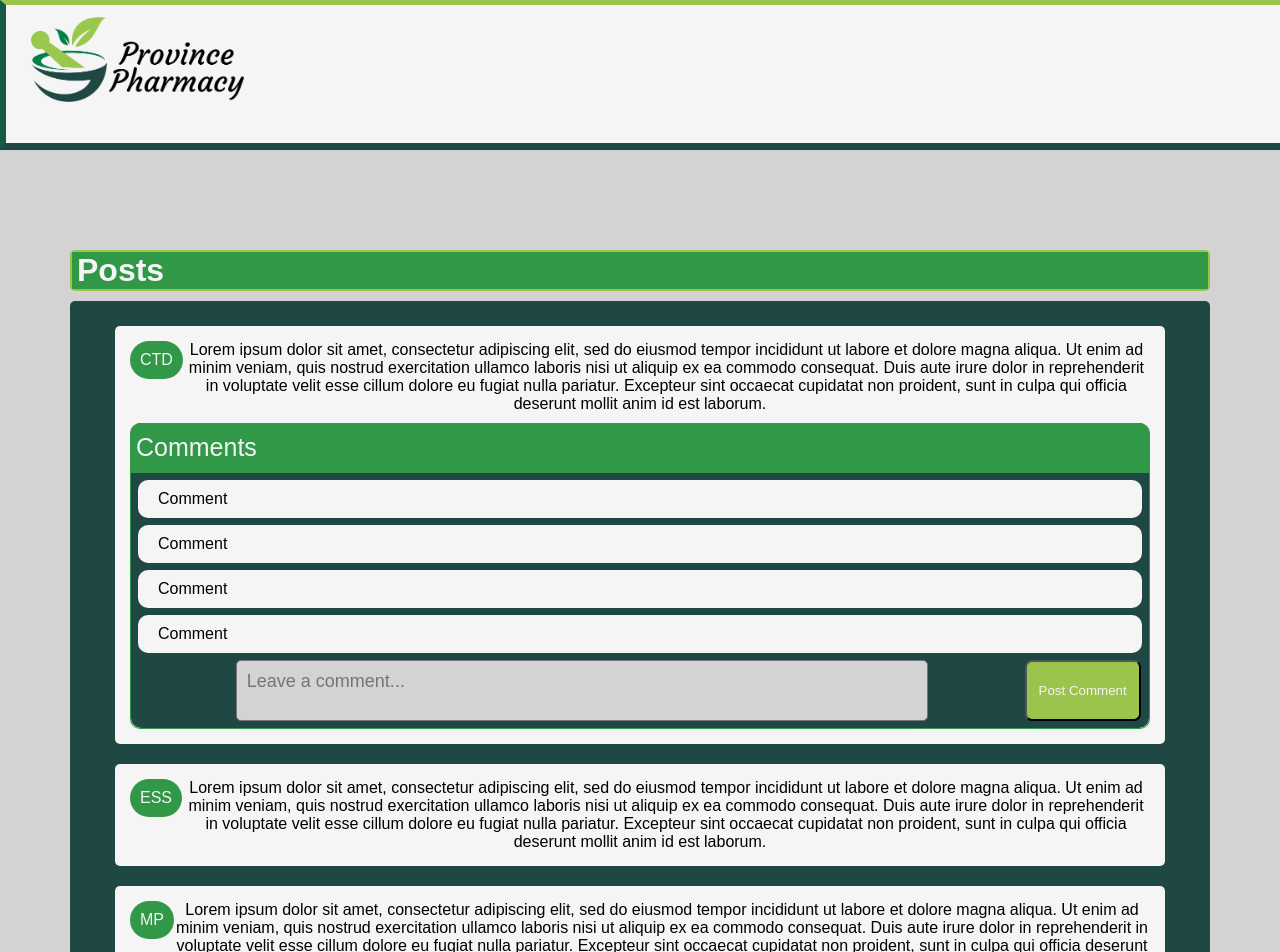
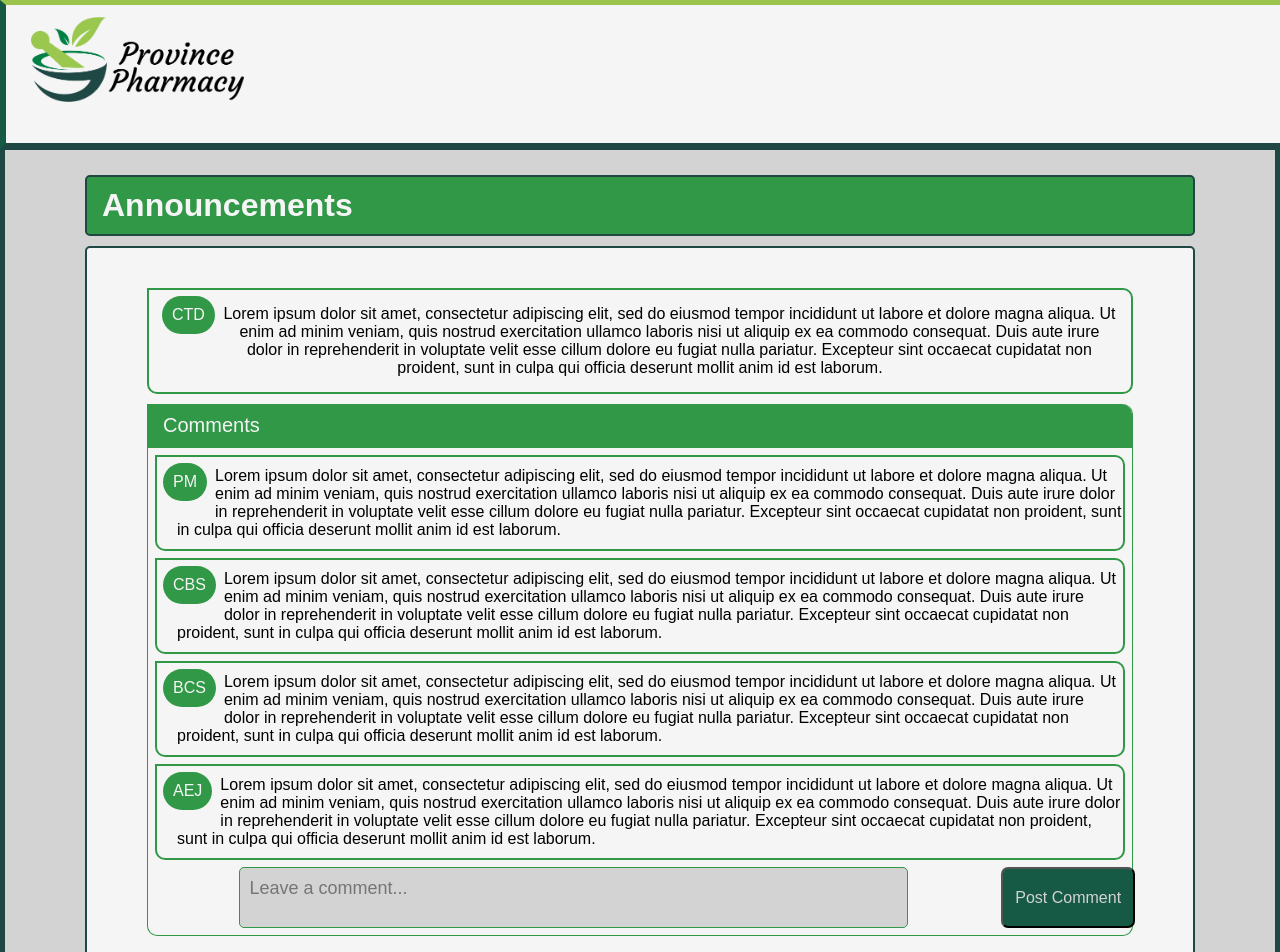
Before and after one commit to ctdupuis/province-portal, a React (Create React App) app: page /dashboard in a window 1280 px wide. Shown: the top 952 px of the page. Built offline with nearby package versions, Linux system fonts and the light colour scheme; no server answers.

Commit message:
finished styling dash/comments

```diff
--- a/src/components/Dashboard.js
+++ b/src/components/Dashboard.js
@@ -5,30 +5,42 @@ export default class Dashboard extends Component {
         return (
             <section className="dash-container">
                 <header className="dash-header">
-                    <h3>Posts</h3>
+                    <h3>Announcements</h3>
                 </header>
                 <article className="post-container">
                     <div className="post-content">
                         <div className="post-author">
                             CTD
                         </div>
-                        <p>
+                        <p className="post-text">
                         Lorem ipsum dolor sit amet, consectetur adipiscing elit, sed do eiusmod tempor incididunt ut labore et dolore magna aliqua. Ut enim ad minim veniam, quis nostrud exercitation ullamco laboris nisi ut aliquip ex ea commodo consequat. Duis aute irure dolor in reprehenderit in voluptate velit esse cillum dolore eu fugiat nulla pariatur. Excepteur sint occaecat cupidatat non proident, sunt in culpa qui officia deserunt mollit anim id est laborum.
                         </p>
                         <div className="comment-container">
                             <ul className="comment-list">
                                 <li className="comment-head">Comments</li>
                                 <div className="comment">
-                                    <li>Comment</li>
+                                    <div className="post-author">
+                                        PM
+                                    </div>
+                                    <li>Lorem ipsum dolor sit amet, consectetur adipiscing elit, sed do eiusmod tempor incididunt ut labore et dolore magna aliqua. Ut enim ad minim veniam, quis nostrud exercitation ullamco laboris nisi ut aliquip ex ea commodo consequat. Duis aute irure dolor in reprehenderit in voluptate velit esse cillum dolore eu fugiat nulla pariatur. Excepteur sint occaecat cupidatat non proident, sunt in culpa qui officia deserunt mollit anim id est laborum.</li>
                                 </div>
                                 <div className="comment">
-                                    <li>Comment</li>
+                                    <div className="post-author">
+                                        CBS
+                                    </div>
+                                    <li>Lorem ipsum dolor sit amet, consectetur adipiscing elit, sed do eiusmod tempor incididunt ut labore et dolore magna aliqua. Ut enim ad minim veniam, quis nostrud exercitation ullamco laboris nisi ut aliquip ex ea commodo consequat. Duis aute irure dolor in reprehenderit in voluptate velit esse cillum dolore eu fugiat nulla pariatur. Excepteur sint occaecat cupidatat non proident, sunt in culpa qui officia deserunt mollit anim id est laborum.</li>
                                 </div>
                                 <div className="comment">
-                                    <li>Comment</li>
+                                    <div className="post-author">
+                                        BCS
+                                    </div>
+                                    <li>Lorem ipsum dolor sit amet, consectetur adipiscing elit, sed do eiusmod tempor incididunt ut labore et dolore magna aliqua. Ut enim ad minim veniam, quis nostrud exercitation ullamco laboris nisi ut aliquip ex ea commodo consequat. Duis aute irure dolor in reprehenderit in voluptate velit esse cillum dolore eu fugiat nulla pariatur. Excepteur sint occaecat cupidatat non proident, sunt in culpa qui officia deserunt mollit anim id est laborum.</li>
                                 </div>
                                 <div className="comment">
-                                    <li>Comment</li>
+                                    <div className="post-author">
+                                        AEJ
+                                    </div>
+                                    <li>Lorem ipsum dolor sit amet, consectetur adipiscing elit, sed do eiusmod tempor incididunt ut labore et dolore magna aliqua. Ut enim ad minim veniam, quis nostrud exercitation ullamco laboris nisi ut aliquip ex ea commodo consequat. Duis aute irure dolor in reprehenderit in voluptate velit esse cillum dolore eu fugiat nulla pariatur. Excepteur sint occaecat cupidatat non proident, sunt in culpa qui officia deserunt mollit anim id est laborum.</li>
                                 </div>
                                 <div className="comment flex-container">
                                     <div className="input-container"  >
@@ -39,17 +51,33 @@ export default class Dashboard extends Component {
                                     </div>
                                 </div>
                             </ul>
-
                         </div>
                     </div>
+                    {/* end of first post */}
+
                     <div className="post-content">
                         <div className="post-author">
-                            ESS
+                            CTD
                         </div>
-                        <p>
+                        <p className="post-text">
                         Lorem ipsum dolor sit amet, consectetur adipiscing elit, sed do eiusmod tempor incididunt ut labore et dolore magna aliqua. Ut enim ad minim veniam, quis nostrud exercitation ullamco laboris nisi ut aliquip ex ea commodo consequat. Duis aute irure dolor in reprehenderit in voluptate velit esse cillum dolore eu fugiat nulla pariatur. Excepteur sint occaecat cupidatat non proident, sunt in culpa qui officia deserunt mollit anim id est laborum.
                         </p>
+                        <div className="comment-container">
+                            <ul className="comment-list">
+                                <li className="comment-head">Be the first to leave a comment</li>
+                                <div className="comment flex-container">
+                                    <div className="input-container"  >
+                                        <textarea type="text" placeholder="Leave a comment..." className="comment-input" />
+                                    </div>
+                                    <div className="btn-container">
+                                        <button className="comment-submit">Post Comment</button>
+                                    </div>
+                                </div>
+                            </ul>
+                        </div>
                     </div>
+                    {/* end of second post */}
+
                     <div className="post-content">
                         <div className="post-author">
                             MP
--- a/src/index.css
+++ b/src/index.css
@@ -11,6 +11,7 @@ code {
   font-family: source-code-pro, Menlo, Monaco, Consolas, 'Courier New',
     monospace;
 }
+
 :root {
   --l-green: #9bc44c;
   --m-green: #165944;
@@ -31,6 +32,8 @@ body {
 
 .wrapper {
   text-align: center;
+  border-left: 5px solid var(--d-green);
+  border-right: 5px solid var(--d-green);
 }
 
 .main-head {
@@ -103,14 +106,15 @@ body {
 
 .dash-container {
   padding: 15px;
-  margin: 75px 15px;
+  margin: 0px 25px 15px;
 }
 
 .dash-header {
-  border: 2px solid var(--l-green);
+  border: 2px solid var(--d-green);
   margin: 10px 40px;
-  background-color: whitesmoke;
+  background-color: var(--o-green);
   border-radius: 5px;
+  padding: 10px;
 }
 
 .dash-header h3 {
@@ -124,10 +128,11 @@ body {
 }
 
 .post-container {
-  background-color: var(--d-green);
+  background-color: whitesmoke;
   margin: 10px 40px;
   padding: 5px;
   border-radius: 5px;
+  border: 2px solid var(--d-green);
 }
 
 .post-content {
@@ -143,6 +148,13 @@ body {
   border-radius: 100px;
   padding: 10px;
   color: whitesmoke;
+  margin: 8px 8px 8px 15px;
+}
+
+.post-text {
+  border: 2px solid var(--o-green);
+  border-radius: 0 10px 10px 10px;
+  padding: 15px;
 }
 
 .comment-container {
@@ -150,7 +162,7 @@ body {
   border-right: 1px solid var(--o-green);
   border-left: 1px solid var(--o-green);
   margin-top: 10px;
-  border-radius: 10px;
+  border-radius: 0 10px 10px 10px;
 }
 
 .comment-container li {
@@ -162,40 +174,41 @@ body {
 
 .comment-container li.comment-head {
   text-align: left;
-  font-size: 25px;
-  padding: 10px 5px;
+  font-size: 20px;
+  padding: 10px 15px;
   border-bottom: 1px solid var(--o-green);
   background-color: var(--o-green);
-  border-radius: 10px 10px 0 0;
+  border-radius: 0 10px 0 0;
   color: whitesmoke;
 }
-
 
 div.comment li{
   background-color: whitesmoke;
   margin: 7px;
-  border-radius: 10px;
+  border-radius: 0 10px 10px 10px;
+  border: 2px solid var(--o-green);
 }
 
 .comment-list {
-  background-color: var(--d-green);
   border-radius: 10px;
 }
 
 .comment-submit {
   padding: 7px;
-  background-color: var(--l-green);
-  color: whitesmoke;
+  background-color: var(--m-green);
+  color: lightgrey;
   border-radius: 7px;
   width: 100%;
   height: 90%;
   margin-left: 10px;
+  font-size: medium;
 }
 
 .comment-submit:hover {
   cursor: pointer;
-  background: var(--m-green);
+  background: var(--l-green);
   transition: 0.3s;
+  color: whitesmoke;
 }
 
 .new-comment {
@@ -218,6 +231,7 @@ div.comment li{
   resize: none;
   border-radius: 5px;
   font-size: large;
+  border-color: var(--o-green);
 }
 
 .comment-input:focus {
@@ -230,4 +244,5 @@ div.comment li{
   display: flex;
   justify-content: center;
   align-items: stretch;
+  margin-top: 5px;
 }
```
